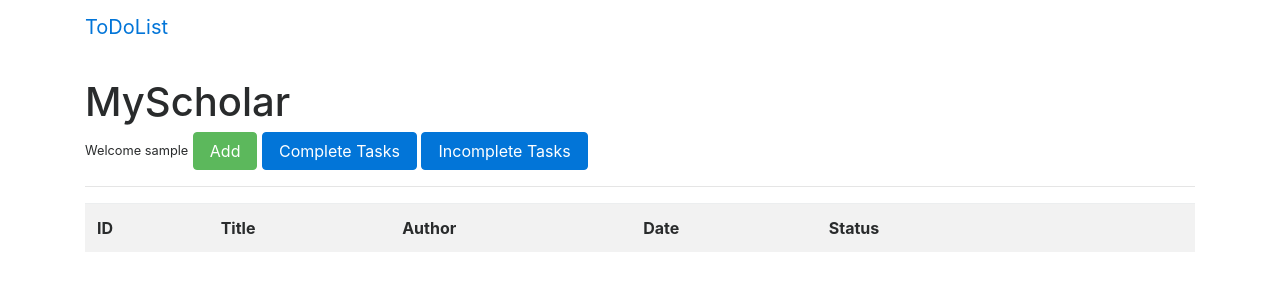
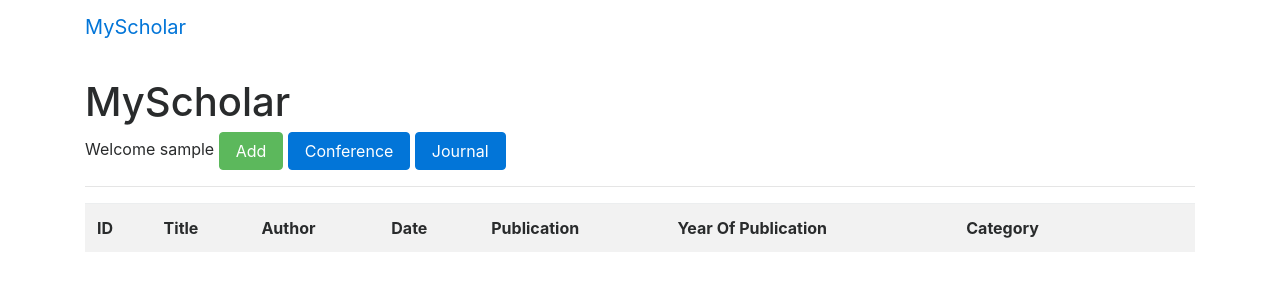
Before and after one commit to IncredibleDraco/MyScholar_new, a Flask app: page /todolist in a window 1280 px wide. Shown: the top 300 px of the page. Run offline with Flask 2, Linux system fonts and the light colour scheme; the visitor is signed in with stand-in values (Sample User, id 1); data comes from the database, SQL or seed files in the repository; both versions use the stored data as it was after the commit; lists and menus that the app fills with data are empty; some libraries are stand-ins or nearby versions.

Commit message:
bhai bhai

```diff
--- a/MyS/app.py
+++ b/MyS/app.py
@@ -1,12 +1,13 @@
 from flask import Flask, render_template, flash, redirect, url_for, session, logging, request
 from flask_mysqldb import MySQL
-from wtforms import Form, StringField, TextAreaField, PasswordField, validators, DateField, BooleanField,SelectField
+from wtforms import Form, StringField, TextAreaField, PasswordField, validators, DateField, BooleanField,SelectField,IntegerField
+
 from passlib.hash import sha256_crypt
 from functools import wraps
 from datetime import datetime
 from flask_sqlalchemy import SQLAlchemy
 import os
-
+IntegerField
 app = Flask(__name__)
 
 basedir = os.path.abspath(os.path.dirname(__file__))
@@ -21,6 +22,8 @@ class Todo(db.Model):
 	body = db.Column(db.String(300),nullable=False)
 	complete = db.Column(db.Boolean)
 	date = db.Column(db.Date,nullable=False)
+	publication=db.Column(db.String(300),nullable=False)
+	yearofpub=db.Column(db.Integer, nullable=False)
 	author = db.Column(db.String(100))
 
 class User(db.Model):
@@ -159,7 +162,7 @@ def is_logged_in(f):
 @is_logged_in
 def logout():
 	session.clear()
-	flash('You are now logged out', 'sucess')
+	flash('You are now logged out', 'success')
 	return redirect(url_for('login'))
 
 
@@ -213,12 +216,16 @@ class AddItemForm(Form):
 	title = StringField('Title', [validators.Length(min=1, max=200)])
 	body = StringField('Body', [validators.Length(min=0)])
 	date = DateField('Date', format='%Y-%m-%d')
+	publication = StringField('Publication', [validators.Length(min=1, max=300)])
+	yearofpub=IntegerField('Year Of Publication', [validators.required()])
 
 # Item form
 class ItemForm(Form):
 	title = StringField('Title', [validators.Length(min=1, max=200)])
 	body = StringField('Body', [validators.Length(min=0)])
 	date = DateField('Date', format='%Y-%m-%d')
+	publication = StringField('Publication', [validators.Length(min=1, max=300)])
+	yearofpub=IntegerField('Year Of Publication', [validators.required()])
 	complete = SelectField('Status', coerce=str, choices = [("True", "Complete"), ("False", "Incomplete")])
 
 #Dashboard
@@ -226,11 +233,15 @@ class ItemForm(Form):
 @is_logged_in
 def add_item():
 	form = AddItemForm(request.form)
-	form.date.data = datetime.strptime("2018-01-01", "%Y-%m-%d")
+	form.date.data = datetime.strptime("2019-01-01", "%Y-%m-%d")
+	#form.yearofpub.data=datetime.strptime('2019',"%Y")
+
 	if request.method == 'POST' and form.validate():
 		title = form.title.data
 		body = form.body.data
 		date = form.date.data
+		publication = form.publication.data
+		yearofpub = form.yearofpub.data
 
 		#Create Cursor
 		# cur = mysql.connection.cursor()
@@ -244,7 +255,7 @@ def add_item():
 		#Close connection
 		# cur.close()
 
-		todo = Todo(title=title, body=body, date=date, author=session['username'],complete=False)
+		todo = Todo(title=title, body=body, date=date, publication=publication, yearofpub=yearofpub, author=session['username'],complete=False)
 		db.session.add(todo)
 		db.session.commit()
 
@@ -272,7 +283,9 @@ def edit_item(id):
 
 	#Get form
 	form = ItemForm(request.form)
+	form.publication.data=todo.publication
 	form.date.data = todo.date
+	form.yearofpub.data = todo.yearofpub
 	#Populate article form fields
 	form.title.data = todo.title
 	form.body.data = todo.body
@@ -282,8 +295,10 @@ def edit_item(id):
 		form.complete.data = "False"
 
 	if request.method == 'POST' and form.validate():
+		publication=request.form['publication']
 		title = request.form['title']
 		body = request.form['body']
+		yearofpub = request.form['yearofpub']
 		complete = request.form['complete']
 
 		#Create Cursor
@@ -297,7 +312,7 @@ def edit_item(id):
 
 		#Close connection
 		# cur.close()
-
+		todo.publication=publication
 		todo.title = title
 		todo.body = body
 		if complete == "True":
--- a/MyS/templates/includes/_navbar.html
+++ b/MyS/templates/includes/_navbar.html
@@ -1,6 +1,6 @@
 <nav class="navbar navbar-expand-lg navbar-dark bg-dark fixed-top">
       <div class="container">
-        <a class="navbar-brand" href="#">ToDoList</a>
+        <a class="navbar-brand" href="#">MyScholar</a>
         <button class="navbar-toggler" type="button" data-toggle="collapse" data-target="#navbarResponsive" aria-controls="navbarResponsive" aria-expanded="false" aria-label="Toggle navigation">
           <span class="navbar-toggler-icon"></span>
         </button>
@@ -15,7 +15,7 @@
 
             {% if session.logged_in %}
               <li class="nav-item">
-                <a class="nav-link" href="/todolist">ToDoList</a>
+                <a class="nav-link" href="/todolist">List</a>
               </li>
               <li class="nav-item">
                 <a class="nav-link" href="/logout">Log Out</a>
--- a/MyS/templates/todolist.html
+++ b/MyS/templates/todolist.html
@@ -2,10 +2,10 @@
 
 {% block body %}
 	<h1>MyScholar</h1>
-	<small>Welcome {{session.username}}</small>
+	<large>Welcome {{session.username}}</large>
 	<a class="btn btn-success" href="/add_item">Add</a>
-	<a class="btn btn-primary" href="/complete">Complete Tasks</a>
-	<a class="btn btn-primary" href="/incomplete">Incomplete Tasks</a>
+	<a class="btn btn-primary" href="/complete">Conference</a>
+	<a class="btn btn-primary" href="/incomplete">Journal</a>
 	<hr>
 	<table class="table table-striped">
 		<tr>
@@ -13,7 +13,9 @@
 			<th>Title</th>
 			<th>Author</th>
 			<th>Date</th>
-			<th>Status</th>
+            <th>Publication</th>
+            <th>Year Of Publication</th>
+			<th>Category</th>
 			<th></th>
 			<th></th>
 		</tr>
@@ -23,12 +25,28 @@
 				<td>{{item.title}}</td>
 				<td>{{item.author}}</td>
 				<td>{{item.date}}</td>
+                <td>{{ item.publication }}</td>
+            	<td>{{item.yearofpub}}</td>
 				{% if item.complete == True %}
-				<td class="text-success">Complete</td>
+				<td class="text-success">Conference</td>
 				{% else %}
-				<td class="text-danger">Incomplete</td>
+				<td class="text-danger">Journal</td>
 				{% endif %}
 				<td><a class="btn btn-default pull-right" href="/edit_item/{{item.id}}">Edit</a></td>
+
+                <td>
+					<form class="" action="{{url_for('done_item', id=item.id)}}" method="post">
+						<input type="hidden" name="_method" value="Conference">
+						<input type="submit" value="Conference" class="btn btn-success">
+					</form>
+				</td>
+
+                <td>
+					<form class="" action="{{url_for('done_item', id=item.id)}}" method="post">
+						<input type="hidden" name="_method" value="Journal">
+						<input type="submit" value="Journal" class="btn btn-success">
+					</form>
+				</td>
 				<td>
 					<form class="" action="{{url_for('delete_item', id=item.id)}}" method="post">
 						<input type="hidden" name="_method" value="DELETE">
```
Also changed, not shown: MyS/templates/add_item.html (+8 -1 lines), MyS/templates/complete.html (+11 -6 lines), MyS/templates/edit_item.html (+8 -1 lines), MyS/templates/incomplete.html (+13 -9 lines), MyS/todo.db.
